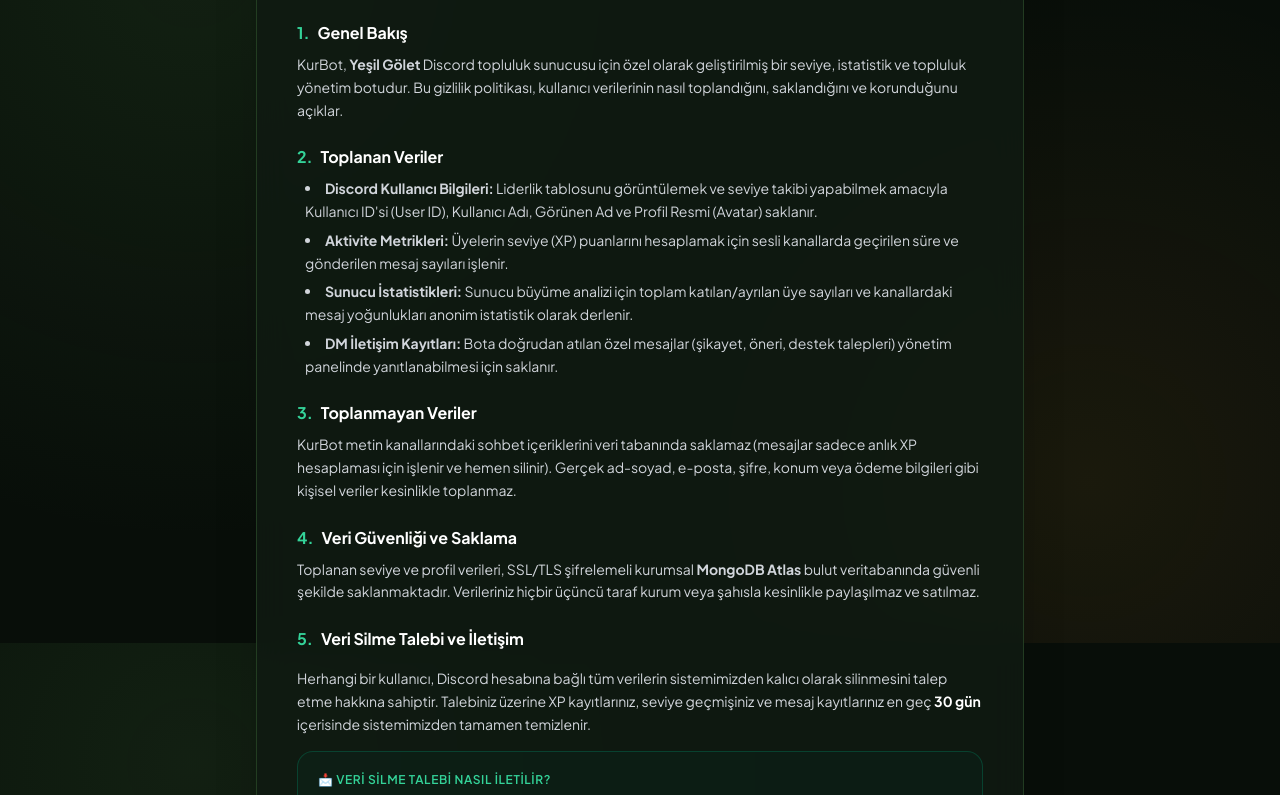
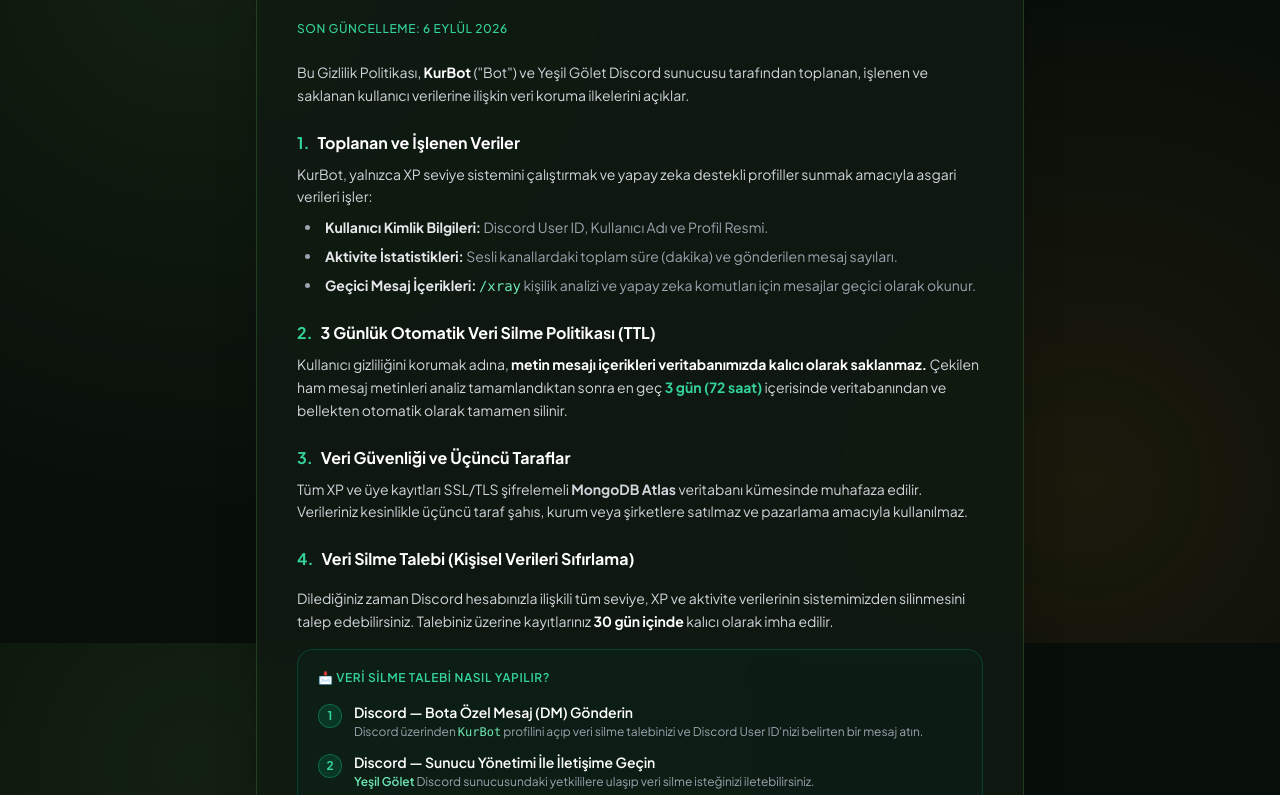
Before and after one commit to atillacirak/KiriBot, a website: page public/privacy.html in a window 1280 px wide. Shown: the part 157-952 px from the top of the page. Drawn offline with nearby package versions, Linux system fonts and the light colour scheme.

Commit message:
refactor: rewrite privacy.html to focus exclusively on Data Privacy and TTL

```diff
--- a/public/privacy.html
+++ b/public/privacy.html
@@ -58,55 +58,60 @@
     <!-- TURKISH CONTENT -->
     <div id="contentTr" class="space-y-6 text-sm text-gray-300 leading-relaxed">
 
+      <p class="text-xs text-emerald-400 font-medium uppercase tracking-wider">
+        Son Güncelleme: 6 Eylül 2026
+      </p>
+
+      <p>
+        Bu Gizlilik Politikası, <strong class="text-white">KurBot</strong> ("Bot") ve Yeşil Gölet Discord sunucusu tarafından toplanan, işlenen ve saklanan kullanıcı verilerine ilişkin veri koruma ilkelerini açıklar.
+      </p>
+
+      <!-- Section 1 -->
       <section class="space-y-2">
         <h2 class="text-base font-bold text-white flex items-center gap-2">
-          <span class="text-emerald-400">1.</span> Genel Bakış
+          <span class="text-emerald-400">1.</span> Toplanan ve İşlenen Veriler
         </h2>
         <p>
-          KurBot, <strong>Yeşil Gölet</strong> Discord topluluk sunucusu için özel olarak geliştirilmiş bir seviye, istatistik ve topluluk yönetim botudur. Bu gizlilik politikası, kullanıcı verilerinin nasıl toplandığını, saklandığını ve korunduğunu açıklar.
+          KurBot, yalnızca XP seviye sistemini çalıştırmak ve yapay zeka destekli profiller sunmak amacıyla asgari verileri işler:
+        </p>
+        <ul class="list-disc list-inside space-y-1.5 text-gray-400 pl-2">
+          <li><strong class="text-gray-200">Kullanıcı Kimlik Bilgileri:</strong> Discord User ID, Kullanıcı Adı ve Profil Resmi.</li>
+          <li><strong class="text-gray-200">Aktivite İstatistikleri:</strong> Sesli kanallardaki toplam süre (dakika) ve gönderilen mesaj sayıları.</li>
+          <li><strong class="text-gray-200">Geçici Mesaj İçerikleri:</strong> <code class="text-emerald-300">/xray</code> kişilik analizi ve yapay zeka komutları için mesajlar geçici olarak okunur.</li>
+        </ul>
+      </section>
+
+      <!-- Section 2 -->
+      <section class="space-y-2">
+        <h2 class="text-base font-bold text-white flex items-center gap-2">
+          <span class="text-emerald-400">2.</span> 3 Günlük Otomatik Veri Silme Politikası (TTL)
+        </h2>
+        <p>
+          Kullanıcı gizliliğini korumak adına, <strong class="text-white">metin mesajı içerikleri veritabanımızda kalıcı olarak saklanmaz.</strong> Çekilen ham mesaj metinleri analiz tamamlandıktan sonra en geç <strong class="text-emerald-400 font-bold">3 gün (72 saat)</strong> içerisinde veritabanından ve bellekten otomatik olarak tamamen silinir.
         </p>
       </section>
 
+      <!-- Section 3 -->
       <section class="space-y-2">
         <h2 class="text-base font-bold text-white flex items-center gap-2">
-          <span class="text-emerald-400">2.</span> Toplanan Veriler
-        </h2>
-        <ul class="list-disc list-inside space-y-1.5 text-gray-300 ml-2">
-          <li><strong>Discord Kullanıcı Bilgileri:</strong> Liderlik tablosunu görüntülemek ve seviye takibi yapabilmek amacıyla Kullanıcı ID'si (User ID), Kullanıcı Adı, Görünen Ad ve Profil Resmi (Avatar) saklanır.</li>
-          <li><strong>Aktivite Metrikleri:</strong> Üyelerin seviye (XP) puanlarını hesaplamak için sesli kanallarda geçirilen süre ve gönderilen mesaj sayıları işlenir.</li>
-          <li><strong>Sunucu İstatistikleri:</strong> Sunucu büyüme analizi için toplam katılan/ayrılan üye sayıları ve kanallardaki mesaj yoğunlukları anonim istatistik olarak derlenir.</li>
-          <li><strong>DM İletişim Kayıtları:</strong> Bota doğrudan atılan özel mesajlar (şikayet, öneri, destek talepleri) yönetim panelinde yanıtlanabilmesi için saklanır.</li>
-        </ul>
-      </section>
-
-      <section class="space-y-2">
-        <h2 class="text-base font-bold text-white flex items-center gap-2">
-          <span class="text-emerald-400">3.</span> Toplanmayan Veriler
+          <span class="text-emerald-400">3.</span> Veri Güvenliği ve Üçüncü Taraflar
         </h2>
         <p>
-          KurBot metin kanallarındaki sohbet içeriklerini veri tabanında saklamaz (mesajlar sadece anlık XP hesaplaması için işlenir ve hemen silinir). Gerçek ad-soyad, e-posta, şifre, konum veya ödeme bilgileri gibi kişisel veriler kesinlikle toplanmaz.
+          Tüm XP ve üye kayıtları SSL/TLS şifrelemeli <strong>MongoDB Atlas</strong> veritabanı kümesinde muhafaza edilir. Verileriniz kesinlikle üçüncü taraf şahıs, kurum veya şirketlere satılmaz ve pazarlama amacıyla kullanılmaz.
         </p>
       </section>
 
-      <section class="space-y-2">
+      <!-- Section 4 -->
+      <section id="contactTr" class="space-y-4 scroll-mt-8">
         <h2 class="text-base font-bold text-white flex items-center gap-2">
-          <span class="text-emerald-400">4.</span> Veri Güvenliği ve Saklama
+          <span class="text-emerald-400">4.</span> Veri Silme Talebi (Kişisel Verileri Sıfırlama)
         </h2>
         <p>
-          Toplanan seviye ve profil verileri, SSL/TLS şifrelemeli kurumsal <strong>MongoDB Atlas</strong> bulut veritabanında güvenli şekilde saklanmaktadır. Verileriniz hiçbir üçüncü taraf kurum veya şahısla kesinlikle paylaşılmaz ve satılmaz.
-        </p>
-      </section>
-
-      <section id="contactTr" class="space-y-4 scroll-mt-8">
-        <h2 class="text-base font-bold text-white flex items-center gap-2">
-          <span class="text-emerald-400">5.</span> Veri Silme Talebi ve İletişim
-        </h2>
-        <p>
-          Herhangi bir kullanıcı, Discord hesabına bağlı tüm verilerin sistemimizden kalıcı olarak silinmesini talep etme hakkına sahiptir. Talebiniz üzerine XP kayıtlarınız, seviye geçmişiniz ve mesaj kayıtlarınız en geç <strong class="text-white">30 gün</strong> içerisinde sistemimizden tamamen temizlenir.
+          Dilediğiniz zaman Discord hesabınızla ilişkili tüm seviye, XP ve aktivite verilerinin sistemimizden silinmesini talep edebilirsiniz. Talebiniz üzerine kayıtlarınız <strong class="text-white">30 gün içinde</strong> kalıcı olarak imha edilir.
         </p>
 
         <div class="rounded-2xl border border-emerald-700/40 bg-emerald-900/10 p-5 space-y-4">
-          <p class="text-xs font-semibold text-emerald-400 uppercase tracking-wider">📩 Veri Silme Talebi Nasıl İletilir?</p>
+          <p class="text-xs font-semibold text-emerald-400 uppercase tracking-wider">📩 Veri Silme Talebi Nasıl Yapılır?</p>
 
           <div class="space-y-3">
             <div class="flex items-start gap-3">
```
